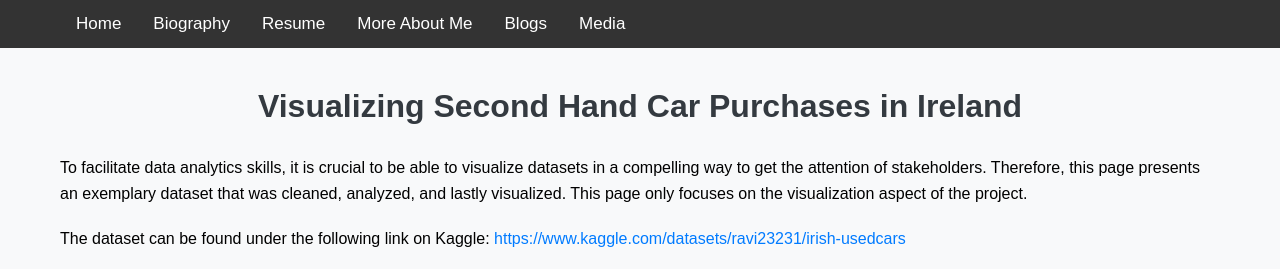
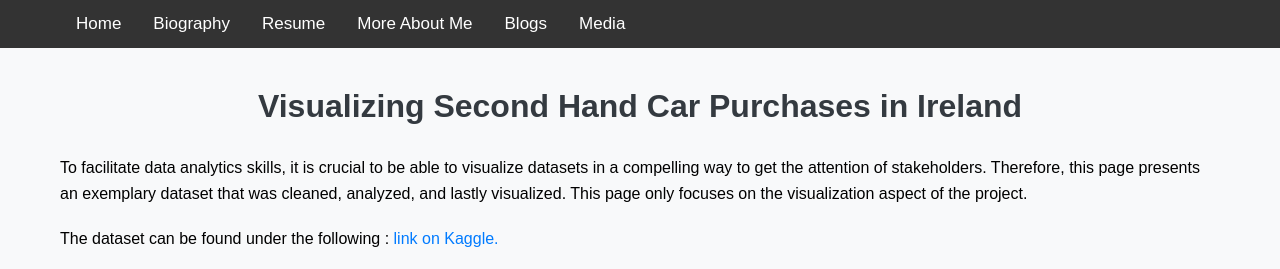
Before and after one commit to LasseWillen/Business_Analytics_Portfolio_Lasse_Willen, a plain HTML site: page PPT_Project.html in a window 1280 px wide. Shown: the top 269 px of the page. Drawn offline with Linux system fonts and the light colour scheme.

Commit message:
Update PPT_Project.html

```diff
--- a/PPT_Project.html
+++ b/PPT_Project.html
@@ -91,7 +91,7 @@
 
 <p>To facilitate data analytics skills, it is crucial to be able to visualize datasets in a compelling way to get the attention of stakeholders. Therefore, this page presents an exemplary dataset that was cleaned, analyzed, and lastly visualized. This page only focuses on the visualization aspect of the project.</p>
 
-<p>The dataset can be found under the following link on Kaggle: <a href="https://www.kaggle.com/datasets/ravi23231/irish-usedcars">https://www.kaggle.com/datasets/ravi23231/irish-usedcars</a></p>
+<p>The dataset can be found under the following : <a href="https://www.kaggle.com/datasets/ravi23231/irish-usedcars">link on Kaggle.</a></p>
 
 <p>The dataset presents a comprehensive listing of pre-owned vehicles available for sale in Ireland. I analyzed the dataset to draw conclusions on price and sustainability developments in Ireland and assess consumer behavior. Have a look at the analysis below and shoot me an email if you have any questions ;)</p>
 
```
